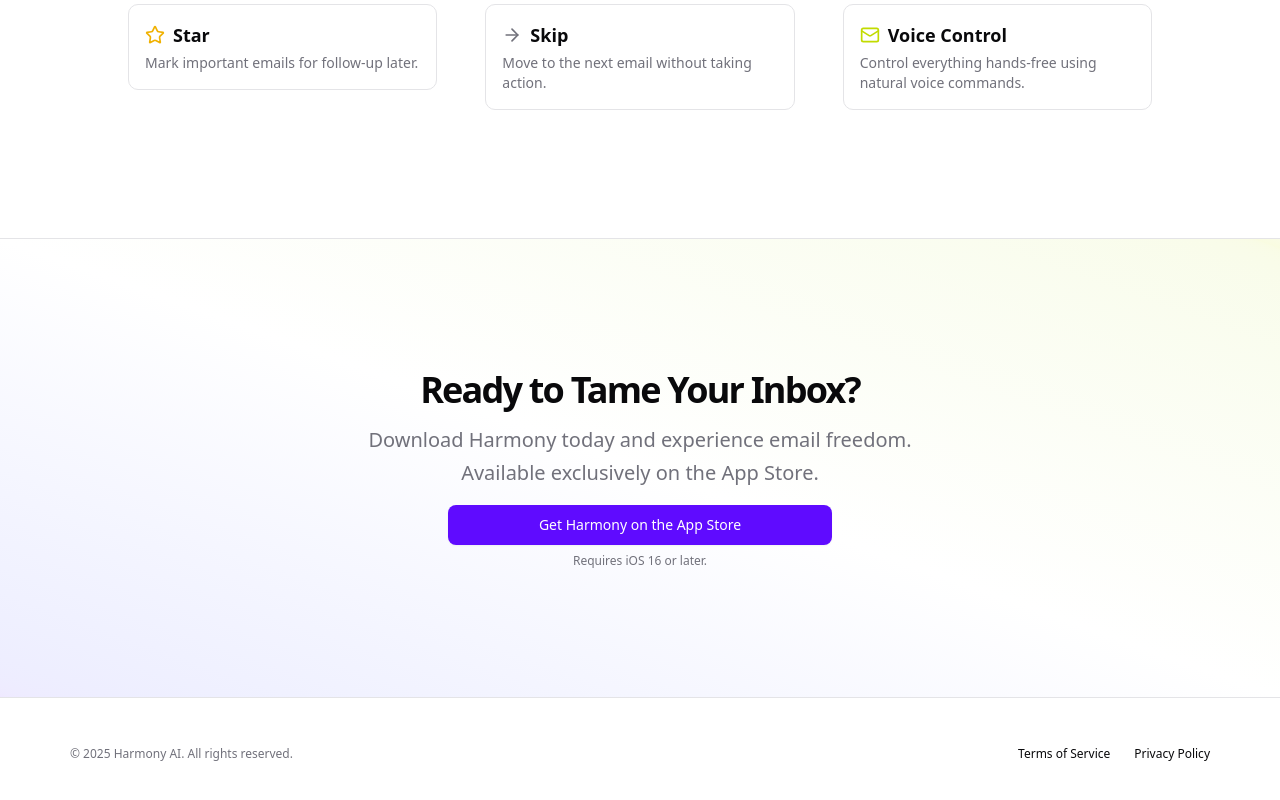
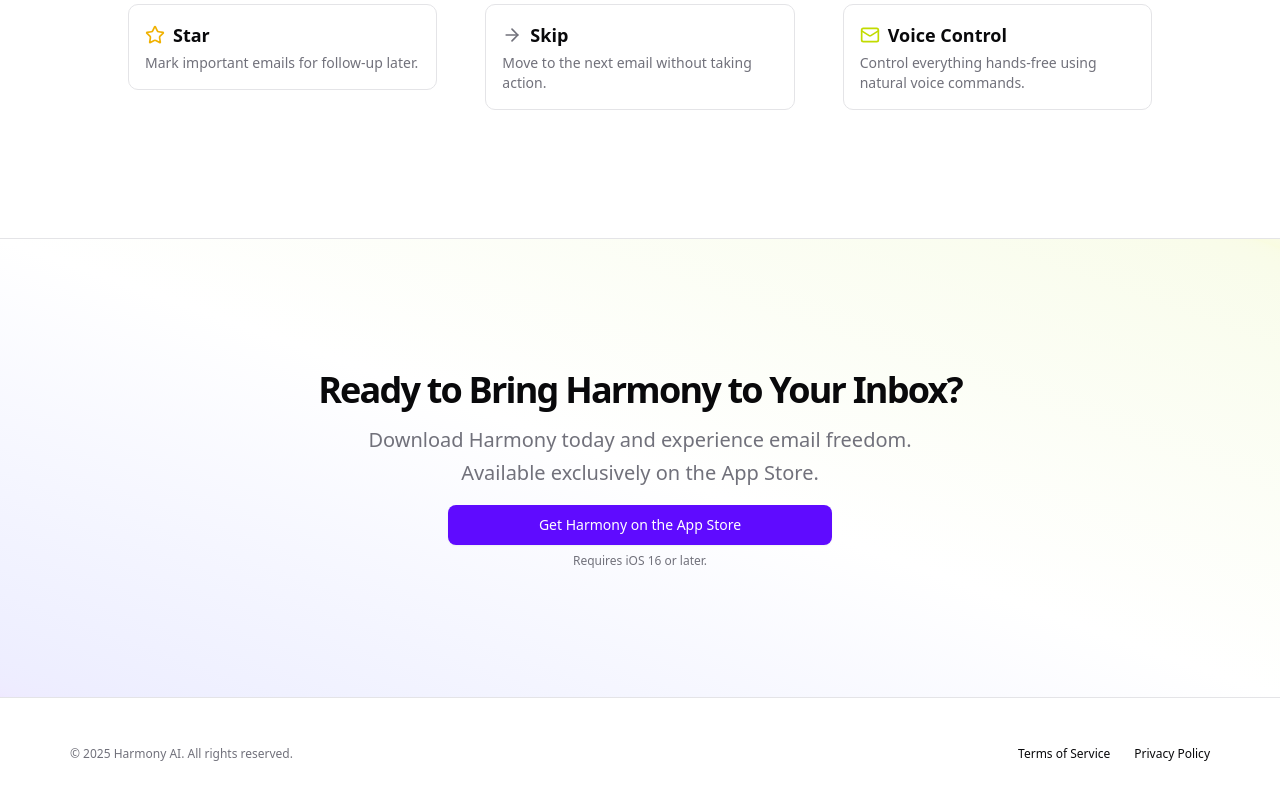
Before and after one commit to nathancovey/useharmony.com, a Next.js app: page / in a window 1280 px wide. Shown: the part 1530-2330 px from the top of the page. Built offline with nearby package versions, Linux system fonts and the light colour scheme.

Commit message:
copy improvement

```diff
--- a/app/page.tsx
+++ b/app/page.tsx
@@ -111,7 +111,7 @@
         <section id="cta" className="w-full py-12 md:py-24 lg:py-32 border-t bg-gradient-to-tr from-primary/10 via-background to-secondary/10">
           <div className="container grid items-center justify-center gap-4 px-4 text-center md:px-6 max-w-[1140px] mx-auto">
             <div className="space-y-3">
-              <h2 className="text-3xl font-bold tracking-tighter md:text-4xl/tight">Ready to Tame Your Inbox?</h2>
+              <h2 className="text-3xl font-bold tracking-tighter md:text-4xl/tight">Ready to Bring Harmony to Your Inbox?</h2>
               <p className="mx-auto max-w-[600px] text-muted-foreground md:text-xl/relaxed lg:text-base/relaxed xl:text-xl/relaxed">
                 Download Harmony today and experience email freedom. Available exclusively on the App Store.
               </p>
```
